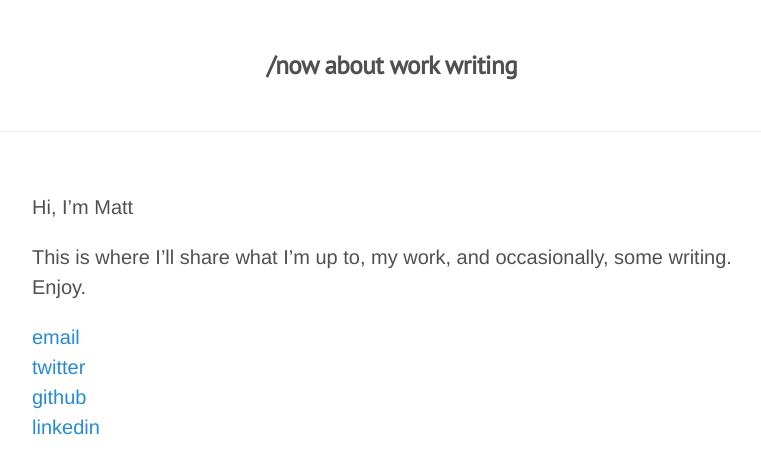
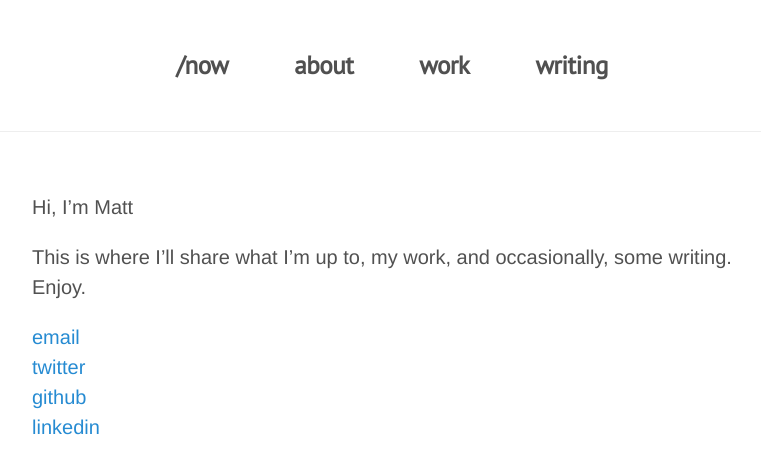
Before and after one commit to mattpupa/mattpupa, a Jekyll site: the page built from index.markdown, in a window 1280 px wide. Shown: the top 474 px of the page, without its empty margins (248-1009 px from the left). Built offline with Jekyll 4.4.1, drawn with Linux system fonts in a browser that asks for light colours.

Commit message:
testing padding

```diff
--- a/_sass/lanyon.scss
+++ b/_sass/lanyon.scss
@@ -108,6 +108,7 @@
 }
 .masthead-title a {
   color: #505050;
+  padding: 1.5rem
 }
 .masthead-title small {
   font-size: 75%;
```
